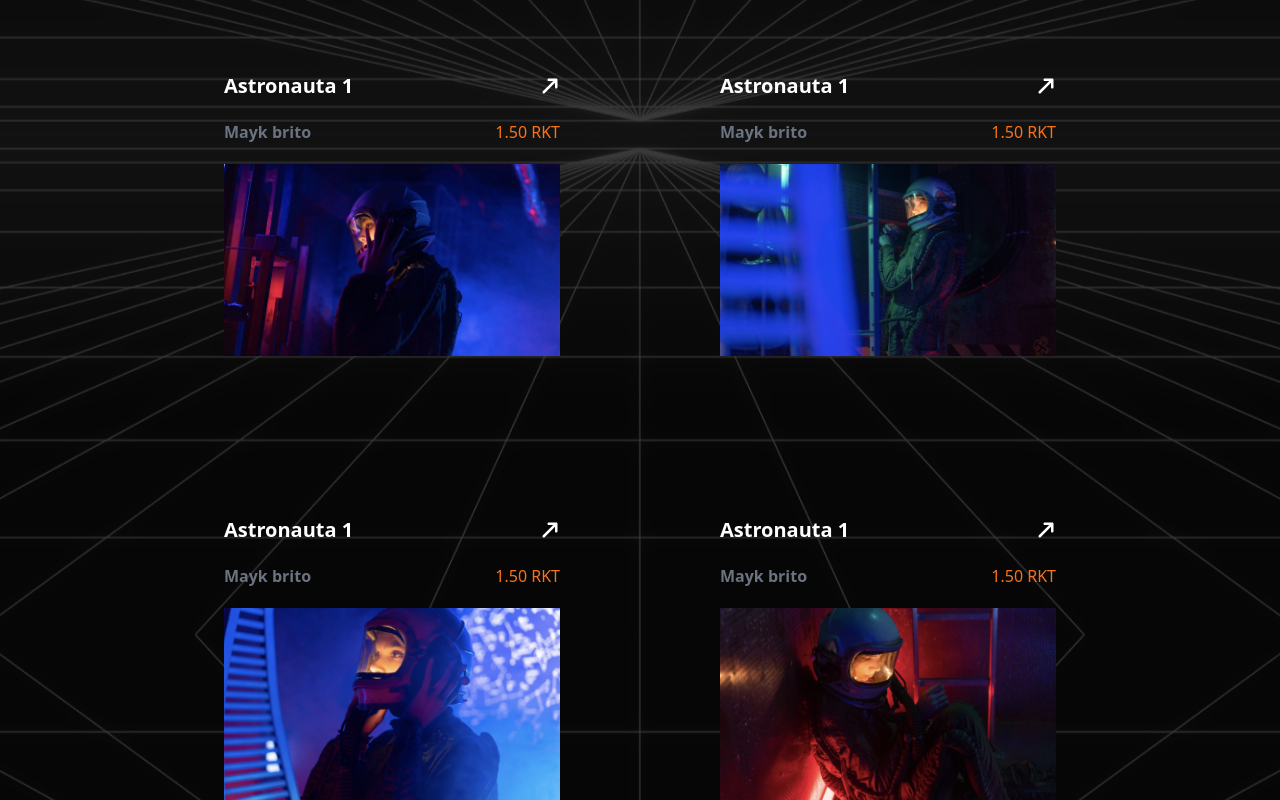
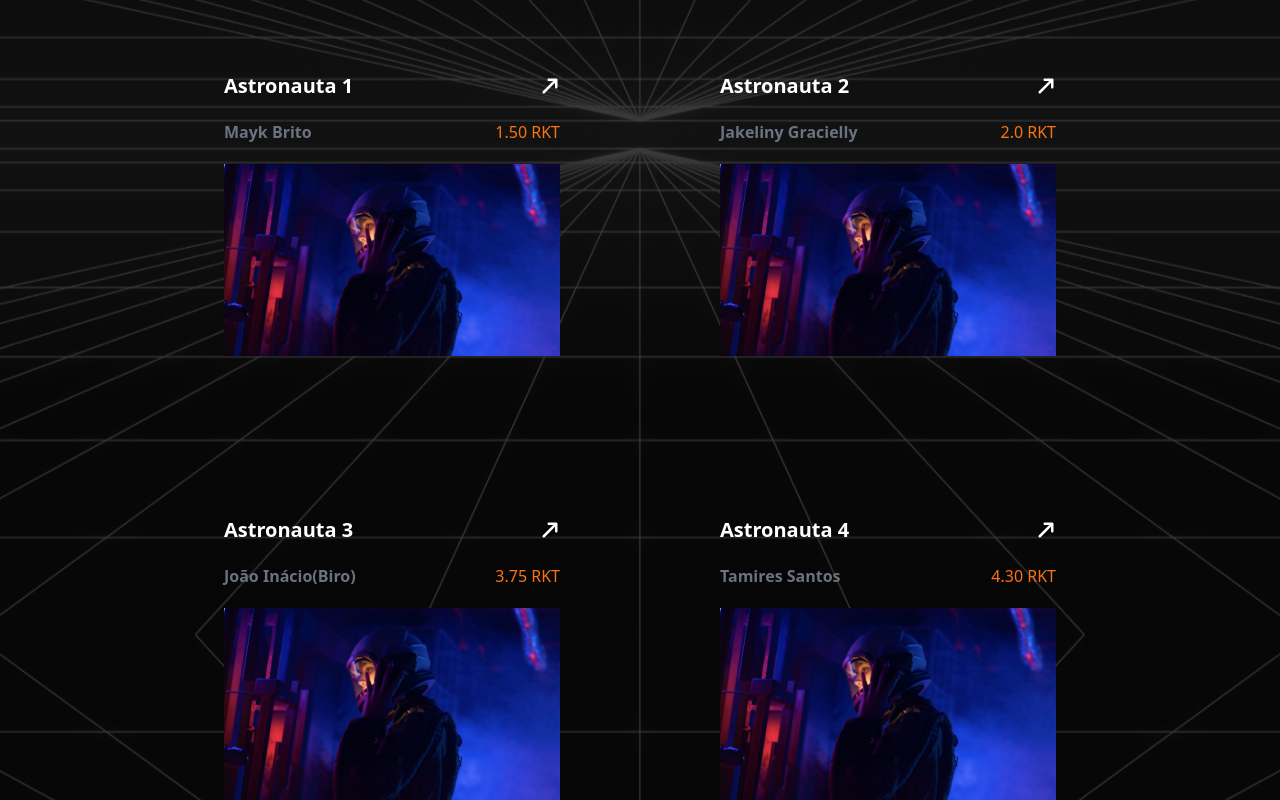
Before and after one commit to erys07/Rocket-NFTs, a React (Vite) app: page / in a window 1280 px wide. Shown: the part 1820-2620 px from the top of the page. Built offline with nearby package versions, Linux system fonts and the light colour scheme.

Commit message:
fix bugs

```diff
--- a/src/assets/components/Header.tsx
+++ b/src/assets/components/Header.tsx
@@ -21,7 +21,7 @@ function Header(){
                 <a href="" className="text-white font-semibold px-5 lg:px-10">Comprar NFT</a>
                 <a href="" className="text-white font-semibold px-5 lg:px-10">Sobre</a>
                 <a href="" className="text-white font-semibold px-5 lg:px-10">FAQ</a>
-                <a href="" className="flex md:items-center px-2 lg:px-4 text-sm lg:text-base py-2 bg-white font-semibold sm:font-bold md:ml-10"><img src={Mask} className="w-6 mr-1"/>Conectar carteira</a>
+                <a href="" className="flex items-center justify-center px-2 lg:px-4 text-sm lg:text-base py-2 bg-white font-semibold sm:font-bold md:ml-10"><img src={Mask} className="w-5 md:w-8"/>Conectar carteira</a>
             </div>
             </nav>
         </div>
--- a/src/assets/components/Part-1.tsx
+++ b/src/assets/components/Part-1.tsx
@@ -15,7 +15,7 @@ function Part1(){
             <div>
                 <div className="flex flex-col items-center">
                     <div className="w-6/12">
-                        <a className="text-white">Mercado digital para colecionáveis em criptos e tokens não fungível(NFT). Compre, vensa e descubra ativos digitais exclusivos para você.</a>
+                        <a className="text-white">Mercado digital para colecionáveis em criptos e tokens não fungível(NFT). Compre, venda e descubra ativos digitais exclusivos para você.</a>
                     </div>
                     <div className="flex flex-row py-10">
                         <img src={Group}></img>
--- a/src/assets/components/Part-3.tsx
+++ b/src/assets/components/Part-3.tsx
@@ -3,6 +3,20 @@ import Astronauta2 from "../images/astronauta-2.png";
 import Astronauta3 from "../images/astronauta-3.png";
 import Astronauta4 from "../images/astronauta-4.png";
 import { ImArrowUpRight2 } from "react-icons/im"
+
+function Astronauta(Props:any){
+    return<div>
+        <div className="flex flex-row items-center justify-between">
+            <a className="text-white text-xl font-semibold">{Props.title}</a>
+            <a className="text-white text-xl"><ImArrowUpRight2></ImArrowUpRight2></a>
+        </div>
+        <div className="flex flex-row items-center justify-between py-5">
+            <a className="text-gray-500 font-semibold">{Props.name}</a>
+            <a className="text-orange-500">{Props.rkt} RKT</a>
+        </div>
+        <img src={Astronauta1}/>
+    </div>
+}
 
 function Part3(){
     return<div className="flex items-center justify-center">
@@ -11,50 +25,10 @@ function Part3(){
             <a className="text-white text-2xl lg:text-5xl font-semibold"><a className="text-orange-600">Populares</a> da semana</a>
         </div>
          <div className="grid grid-cols-2 gap-10 lg:gap-40 px-10 lg:px-56 mb-20">
-            <div>
-                <div className="flex flex-row items-center justify-between">
-                    <a className="text-white text-xl font-semibold">Astronauta 1</a>
-                    <a className="text-white text-xl"><ImArrowUpRight2></ImArrowUpRight2></a>
-                </div>
-                <div className="flex flex-row items-center justify-between py-5">
-                    <a className="text-gray-500 font-semibold">Mayk brito</a>
-                    <a className="text-orange-500">1.50 RKT</a>
-                </div>
-                <img src={Astronauta1}/>
-            </div>
-            <div>
-                <div className="flex flex-row items-center justify-between">
-                    <a className="text-white text-xl font-semibold">Astronauta 1</a>
-                    <a className="text-white text-xl"><ImArrowUpRight2></ImArrowUpRight2></a>
-                </div>
-                <div className="flex flex-row items-center justify-between py-5">
-                    <a className="text-gray-500 font-semibold">Mayk brito</a>
-                    <a className="text-orange-500">1.50 RKT</a>
-                </div>
-                <img src={Astronauta2}/>
-            </div>
-            <div>
-                <div className="flex flex-row items-center justify-between">
-                    <a className="text-white text-xl font-semibold">Astronauta 1</a>
-                    <a className="text-white text-xl"><ImArrowUpRight2></ImArrowUpRight2></a>
-                </div>
-                <div className="flex flex-row items-center justify-between py-5">
-                    <a className="text-gray-500 font-semibold">Mayk brito</a>
-                    <a className="text-orange-500">1.50 RKT</a>
-                </div>
-                <img src={Astronauta3}/>
-            </div>
-            <div>
-                <div className="flex flex-row items-center justify-between">
-                    <a className="text-white text-xl font-semibold">Astronauta 1</a>
-                    <a className="text-white text-xl"><ImArrowUpRight2></ImArrowUpRight2></a>
-                </div>
-                <div className="flex flex-row items-center justify-between py-5">
-                    <a className="text-gray-500 font-semibold">Mayk brito</a>
-                    <a className="text-orange-500">1.50 RKT</a>
-                </div>
-                <img src={Astronauta4}/>
-            </div>
+            <Astronauta title="Astronauta 1" name="Mayk Brito" rkt="1.50"/>
+            <Astronauta title="Astronauta 2" name="Jakeliny Gracielly" rkt="2.0"/>
+            <Astronauta title="Astronauta 3" name="João Inácio(Biro)" rkt="3.75"/>
+            <Astronauta title="Astronauta 4" name="Tamires Santos" rkt="4.30"/>
         </div>
         </div>
     </div>
```
